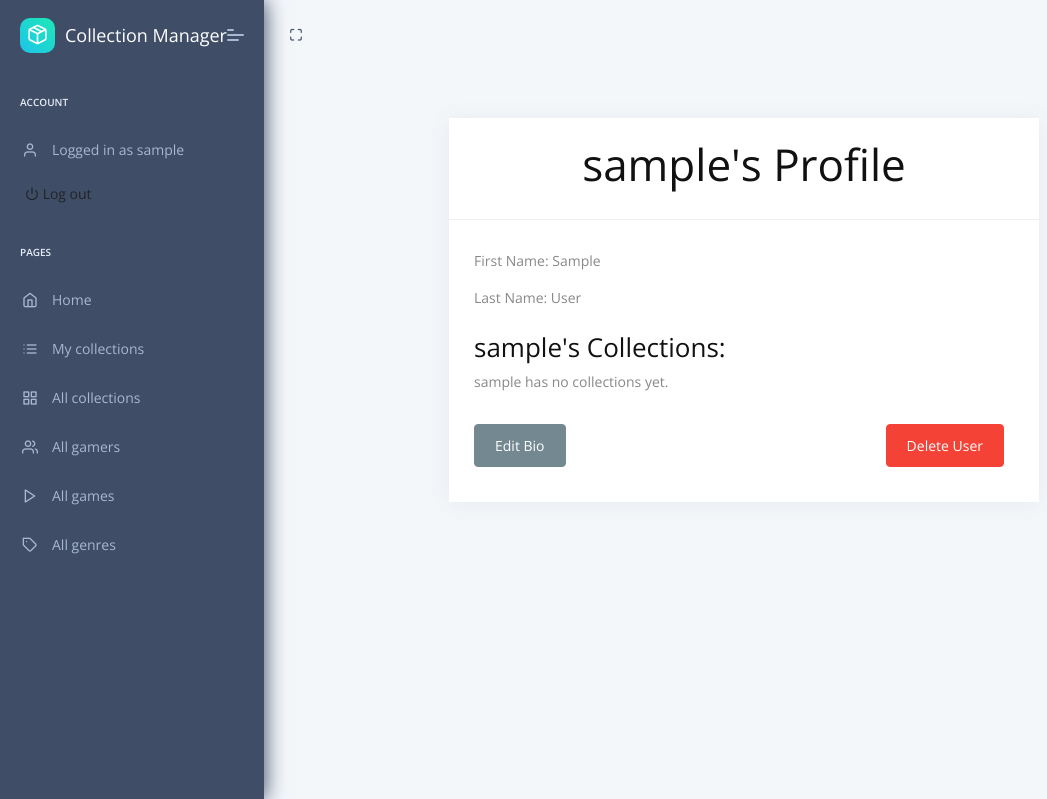
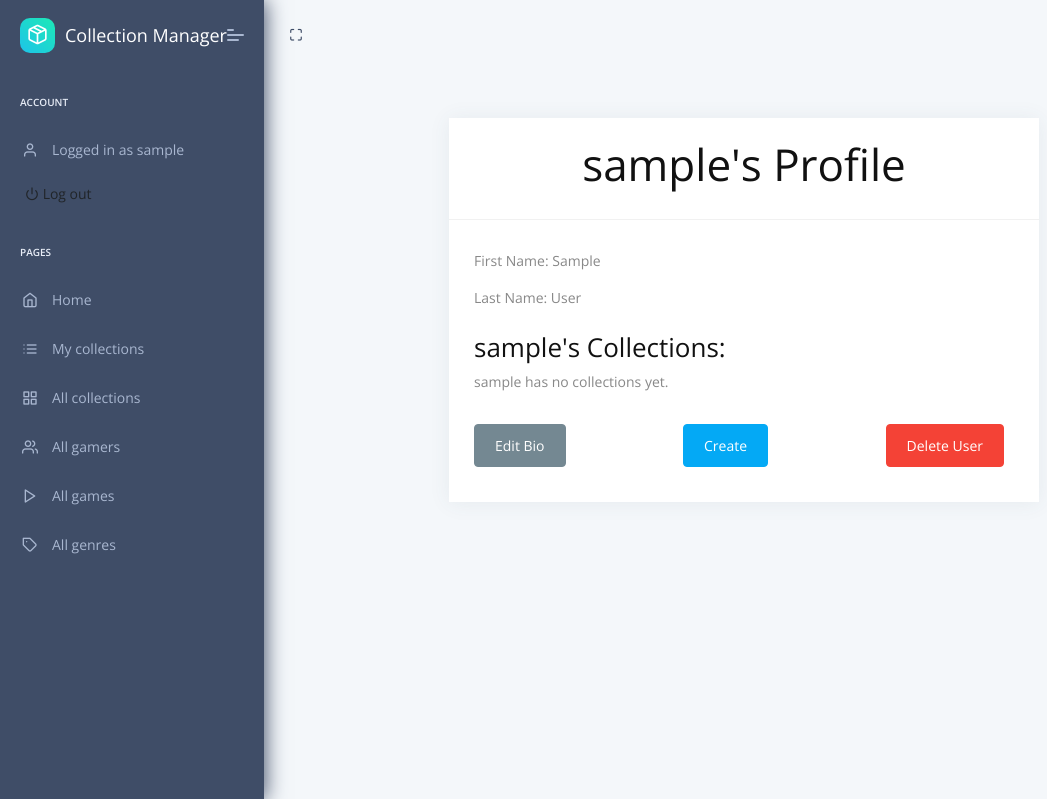
Before and after one commit to Morphin20th/Game-Collection-Manager, a Django app: page /gamers/1/ in a window 1280 px wide. Shown: the top 799 px of the page, without its empty margins (0-1047 px from the left). Run offline with Django 5.2, Linux system fonts and the light colour scheme; the visitor is signed in with stand-in values (Sample User, id 1); data comes from the database, SQL or seed files in the repository; data that the repository does not hold is empty; some libraries are stand-ins or nearby versions.

Commit message:
add button

```diff
--- a/templates/collection/gamer/gamer_detail.html
+++ b/templates/collection/gamer/gamer_detail.html
@@ -34,7 +34,7 @@
                   <div class="btn-group">
                     {% if collection.gamer == request.user %}
                       <a href="{% url 'collection:collection-update' pk=collection.id %}"
-                         class="btn btn-sm btn-outline-primary">Edit</a>
+                      class="btn btn-sm btn-outline-primary">Edit</a>
                       <a href="{% url 'collection:collection-delete' pk=collection.id %}"
                          class="btn btn-sm btn-outline-danger">Delete</a>
                     {% else %}
@@ -53,6 +53,7 @@
             <div class="d-flex justify-content-between">
               {% if gamer.pk == request.user.pk %}
                 <a class="btn btn-secondary" href="{% url 'collection:gamer-update' pk=gamer.id %}">Edit Bio</a>
+                <a class="btn btn-sm btn-primary" href="{% url 'collection:collection-create' %}">Create</a>
                 <a class="btn btn-danger" href="{% url 'collection:gamer-delete' pk=gamer.id %}">Delete User</a>
               {% endif %}
             </div>
```
